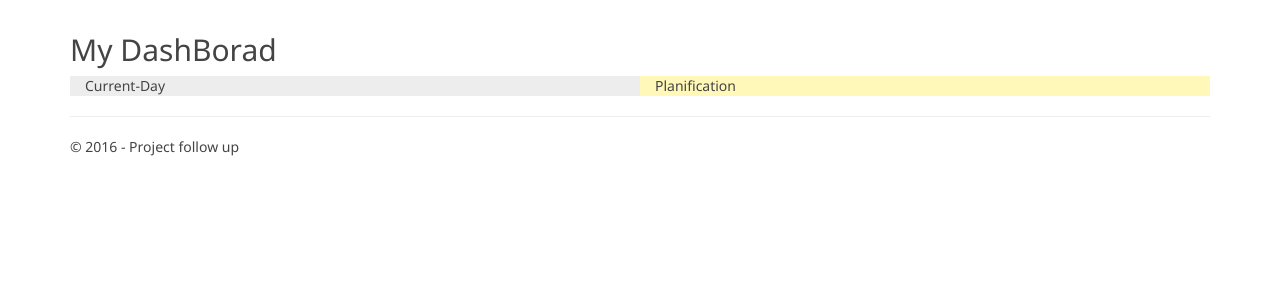
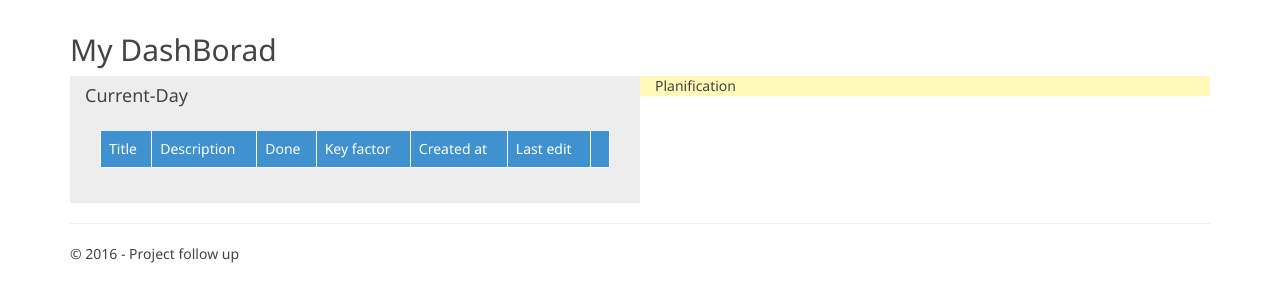
Before and after one commit to mboullouz/Project-Follow-Up-Server, an ASP.NET MVC app: template PUp/Views/Dashboard/Index.cshtml in a window 1280 px wide. Shown: the part 52-354 px from the top of the page. Run offline with ASP.NET Core 8 and stand-ins for ASP.NET MVC 5, Linux system fonts and the light colour scheme; the template is opened without the code that fills it, so the values that code supplies are empty; the project's own start-up code is not run, and a stand-in starts its controllers and pages; some libraries are stand-ins or nearby versions.

Commit message:
Save task dates

```diff
--- a/PUp/Controllers/TaskController.cs
+++ b/PUp/Controllers/TaskController.cs
@@ -90,6 +90,10 @@
                 Project = project,
                 AddAt = DateTime.Now,
                 EditAt = DateTime.Now,
+
+                StartAt= model.StartAt,
+                EndAt= model.EndAt,
+
                 KeyFactor = model.KeyFactor,
                 Deleted = false,
                 Critical= model.Important,
--- a/PUp/Views/Dashboard/Index.cshtml
+++ b/PUp/Views/Dashboard/Index.cshtml
@@ -1,4 +1,4 @@
-
+@model  PUp.ViewModels.DashboardModelView
 @{
     ViewBag.Title = "My DashBorad";
 }
@@ -8,7 +8,59 @@
     <div class="col-md-12">
         <h2>My DashBorad</h2>
 
-        <div class="col-md-6" style="background: rgba(158, 158, 158, 0.19);">Current-Day</div>
+        <div class="col-md-6" style="background: rgba(158, 158, 158, 0.19);">
+           <h4>Current-Day</h4>
+            <div class="panel-body">
+                <table class="table">
+                    <thead>
+                        <tr>
+                            <td>Title</td>
+                            <td>Description</td>
+                            <td>Done</td>
+
+                            <td>Key factor</td>
+                            <td>Created at</td>
+                            <td>Last edit</td>
+                            <td></td>
+                        </tr>
+                    </thead>
+                    <tbody>
+                        @foreach (var task in Model.CurrentTasks)
+                        {
+                            <tr class="v @(@task.Done ? "done" : " ")">
+                                <td> @task.Title</td>
+                                <td> @task.Description</td>
+                                <td>
+                                    @if (task.Done)
+                                {
+                                    @task.FinishAt
+                                }
+                                else { <b>In progress</b>}
+                            </td>
+
+                            <td> @(task.KeyFactor ? "Yes" : "No")</td>
+                            <td>@task.AddAt.ToString("HH:mm d-MMM yyyy ")</td>
+                            <td>
+                                @if (task.EditAt != null)
+                                {
+                                    var d = (DateTime)task.EditAt;
+                                    d.ToString("HH:mm d-MMM yyyy ");
+                                }
+                            </td>
+                            <td>
+                                <button class="btn changeState" id="@task.Id">
+                                    <i class="fa fa-check-square"></i> Mark done
+                                </button>
+                            </td>
+                        </tr>
+                        }
+                    </tbody>
+                </table>
+            </div>
+        </div>
+
+
+
         <div class="col-md-6" style="background: rgba(255, 235, 59, 0.36);">Planification</div>
 
 
--- a/PUp/Views/Shared/_Layout.cshtml
+++ b/PUp/Views/Shared/_Layout.cshtml
@@ -32,7 +32,7 @@
             <div class="navbar-collapse collapse">
                 <ul class="nav navbar-nav">
                      <li>
-                        <a href="@Url.Action("Index", "Home")">
+                        <a href="@Url.Action("Index", "Dashboard")">
                             <i class="fa fa-list"></i> Dashboard
                         </a>
                      </li>
--- a/PUp/Views/Task/Index.cshtml
+++ b/PUp/Views/Task/Index.cshtml
@@ -22,7 +22,7 @@
                                 <td>Title</td>
                                 <td>Description</td>
                                 <td>Done</td>
-                                <td>Estimated time</td>
+
                                 <td>Key factor</td>
                                 <td>Created at</td>
                                 <td>Last edit</td>
@@ -41,7 +41,7 @@
                                     }
                                     else { <b>In progress</b>}
                                     </td>
-                                    <td>@task.EstimatedTimeInMinutes (min)</td>
+
                                     <td> @(task.KeyFactor?"Yes":"No")</td>
                                     <td>@task.AddAt.ToString("HH:mm d-MMM yyyy ")</td>
                                     <td>
```
Also changed, not shown: PUp/Controllers/DashboardController.cs (+29 -3 lines), PUp/ViewModels/DashboardModelView.cs (added, +14 -0 lines), PUp/PUp.csproj.
